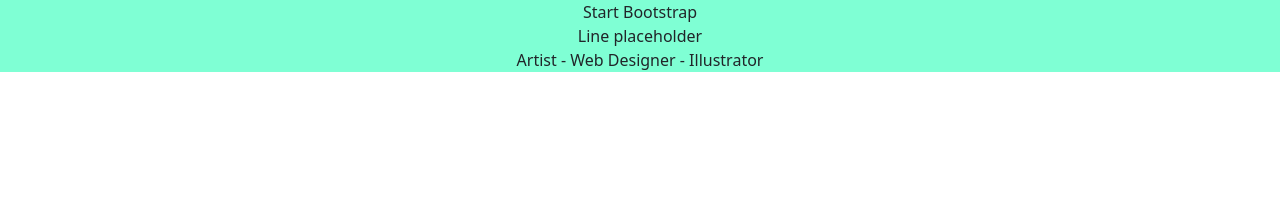
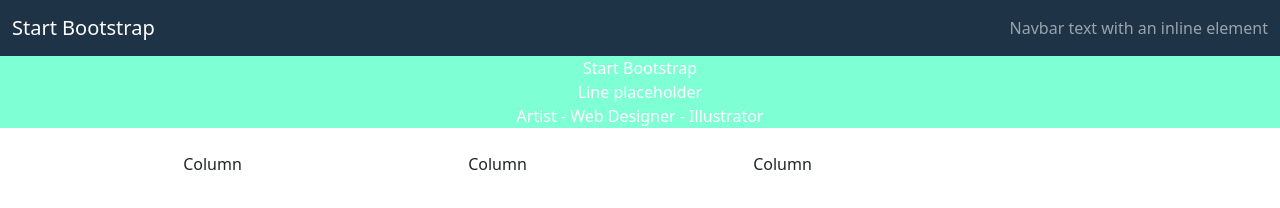
Before and after one commit to DanieleTrippodo/html-css-bootstrap-freelancer, a plain HTML site: page Esercizio Bootstrap/index.html in a window 1280 px wide. Drawn offline with nearby package versions, Linux system fonts and the light colour scheme.

Commit message:
Added structure of navbar

```diff
--- a/Esercizio Bootstrap/index.html
+++ b/Esercizio Bootstrap/index.html
@@ -5,13 +5,14 @@
     <meta name="viewport" content="width=device-width, initial-scale=1.0">
     <title>Start Bootstrap</title>
 
-    <link rel="stylesheet" href="./style/style.css">
-
     <!-- Bootstrap grid layout -->
     <link href="https://cdn.jsdelivr.net/npm/bootstrap@5.3.3/dist/css/bootstrap.min.css" rel="stylesheet" integrity="sha384-QWTKZyjpPEjISv5WaRU9OFeRpok6YctnYmDr5pNlyT2bRjXh0JMhjY6hW+ALEwIH" crossorigin="anonymous">
 
     <!-- Fontawesome CDN (import icon pack) -->
     <link rel="stylesheet" href="https://cdnjs.cloudflare.com/ajax/libs/font-awesome/6.5.2/css/all.min.css" integrity="sha512-SnH5WK+bZxgPHs44uWIX+LLJAJ9/2PkPKZ5QiAj6Ta86w+fsb2TkcmfRyVX3pBnMFcV7oQPJkl9QevSCWr3W6A==" crossorigin="anonymous" referrerpolicy="no-referrer" />
+
+    <!-- Link my CSS file -->
+    <link rel="stylesheet" href="./style/style.css">
 </head>
 
 
@@ -25,6 +26,16 @@
     <!-- -header ----------------------------- -->
     <header>
 
+        <nav class="navbar navbar-expand-lg navbar-dark" style="background-color: rgb(31, 51, 71);">
+            <div class="container-fluid">
+              <a class="navbar-brand" href="#">Start Bootstrap</a>
+
+                <span class="navbar-text">
+                  Navbar text with an inline element
+                </span>
+
+            </div>
+          </nav>
 
     </header>
     <!-- -header --------FINE----------------- -->
@@ -57,9 +68,30 @@
           </div>
 
 
-          <br>
+          <br> <!-- spaziatura -->
 
 
+
+
+          <!-- riga di 12 Bootstrap -->
+          <div class="container text-center">
+
+              <div class="row">
+
+                <div class="col-3">
+                  Column <!-- primo elemento -->
+                </div>
+
+                <div class="col-3">
+                  Column <!-- secondo elemento -->
+                </div>
+
+                <div class="col-3">
+                  Column <!-- terzo elemento -->
+                </div>
+              </div>
+
+            </div>
 
 
     </main>
--- a/Esercizio Bootstrap/style/style.css
+++ b/Esercizio Bootstrap/style/style.css
@@ -1,3 +1,4 @@
 .my_background_green{
     background-color: aquamarine;
+    color: white;
 }
```
